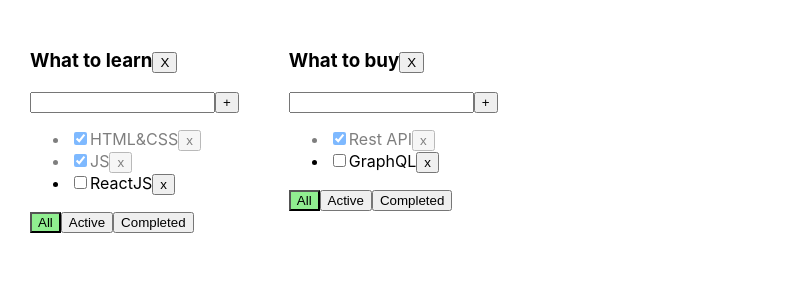
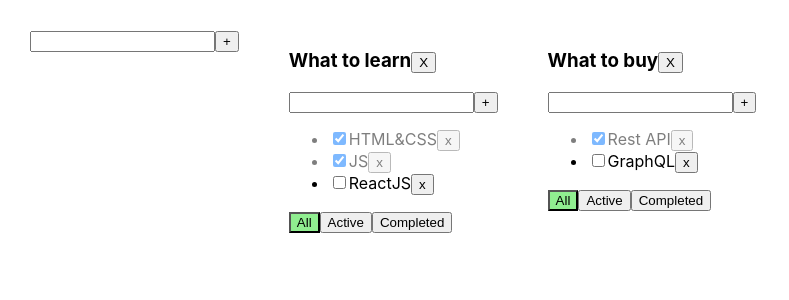
Before and after one commit to Kolibri2048/TodoList-solo-leveling, a React (Create React App) app: page / in a window 1280 px wide. Shown: the top 300 px of the page, without its empty margins (0-789 px from the left). Built offline with nearby package versions, Linux system fonts and the light colour scheme.

Commit message:
etap thuethday week 2 start

```diff
--- /dev/null
+++ b/src/AddItemForm.tsx
@@ -0,0 +1,46 @@
+import { ChangeEvent, KeyboardEvent, useState } from 'react'
+import {Button} from "./Button";
+
+type PropsType = {
+    addTask: (newTitle: string, todoListID: string) => void
+    todolistID: string
+}
+
+export const AddItemForm = (props: PropsType) => {
+    const [taskTitle, setTaskTitle] = useState('')
+    const [error, setError] = useState<string | null>(null)
+
+    const addTaskHandler = () => {
+        if (taskTitle.trim() !== '') {
+            props.addTask(props.todolistID, taskTitle.trim())
+            setTaskTitle('')
+        } else {
+            setError('Title is required')
+        }
+    }
+
+    const changeTaskTitleHandler = (event: ChangeEvent<HTMLInputElement>) => {
+        setTaskTitle(event.currentTarget.value)
+    }
+
+    const addTaskOnKeyUpHandler = (event: KeyboardEvent<HTMLInputElement>) => {
+        setError(null)
+        if (event.key === 'Enter') {
+            addTaskHandler()
+        }
+    }
+
+    return (
+        <div>
+
+            <input
+                className={error ? 'error': ''}
+                value={taskTitle}
+                onChange={changeTaskTitleHandler}
+                onKeyUp={addTaskOnKeyUpHandler}
+            />
+            <Button title={'+'} onClick={addTaskHandler}/>
+            {error && <div className={'error-message'}>{error}</div> }
+        </div>
+    )
+}
--- a/src/App.tsx
+++ b/src/App.tsx
@@ -2,6 +2,7 @@ import './App.css';
 import {Todolist} from "./Todolist";
 import {useState} from "react";
 import {v1} from "uuid";
+import {AddItemForm} from "./AddItemForm";
 
 export type TaskType = {
     id: string
@@ -26,7 +27,7 @@ function App() {
     let todolistID1 = v1()
     let todolistID2 = v1()
 
-    let [todolists, setTodolists] = useState<TodoListType[]>([
+    let [todoLists, setTodoLists] = useState<TodoListType[]>([
         {id: todolistID1, title: 'What to learn', filter: 'all'},
         {id: todolistID2, title: 'What to buy', filter: 'all'},
     ])
@@ -46,11 +47,7 @@ function App() {
 
     const removeTask = (todolistID: string, taskId: string) => {
         setTasks({...tasks, [todolistID]: tasks[todolistID].filter(el => el.id !== taskId)})
-        // 	const filteredTasks = tasks[0].filter((task) => {
-        // 		return task.id !== taskId
-        // 	})
-        // 	setTasks(filteredTasks)
-        // }
+
     }
     const addTask = (todolistID: string, title: string) => {
         let newTask = {
@@ -59,29 +56,39 @@ function App() {
         	isDone: false
         }
 		setTasks({...tasks, [todolistID] : [newTask, ...tasks[todolistID] ]})
-        // const newTasks = [newTask, ...tasks]
-        // setTasks(newTasks)
+
     }
 
     const changeFilter = (todoListId: string, filter: FilterValuesType) => {
-        setTodolists(todolists.map(el => el.id === todoListId ? {...el, filter: filter} : el))
+        setTodoLists(todoLists.map(el => el.id === todoListId ? {...el, filter: filter} : el))
     }
 
     const changeTaskStatus = (todolistID: string, taskId: string, isDone: boolean) => {
         setTasks({...tasks, [todolistID] : tasks[todolistID].map(el => el.id === taskId ? {...el, isDone} : el)})
-        // 	const newState = tasks.map(t => t.id == taskId ? {...t, isDone: taskStatus} : t)
-        // 	setTasks(newState)
+
     }
 
     const removeTodolist = (todolistID: string) => {
-        setTodolists(todolists.filter(el => el.id !== todolistID))
+        setTodoLists(todoLists.filter(el => el.id !== todolistID))
         delete tasks[todolistID]
+    }
+
+    const addTodoList = (title: string) => {
+        const todolistId = v1()
+        let newTodo:TodoListType  = {
+            id: todolistId,
+            title,
+            filter: 'all',
+        }
+        setTodoLists([...todoLists,newTodo])
+        setTasks({...tasks, [todolistId]: []})
     }
 
 
     return (
         <div className="App">
-            {todolists.map(el => {
+            <AddItemForm addTask={addTodoList} todolistID={'ssdsd'}/>
+            {todoLists.map(el => {
                 let tasksForTodolist = tasks[el.id]
                 if (el.filter === 'active') {
                     tasksForTodolist = tasks[el.id].filter(task => !task.isDone)
--- a/src/Todolist.tsx
+++ b/src/Todolist.tsx
@@ -1,6 +1,7 @@
 import {FilterValuesType, TaskType} from "./App";
 import {ChangeEvent, KeyboardEvent, useState} from "react";
 import {Button} from "./Button";
+import {AddItemForm} from "./AddItemForm";
 
 type PropsType = {
 	title: string
@@ -18,28 +19,28 @@ type PropsType = {
 export const Todolist = (props: PropsType) => {
 	const {tasks, filter, removeTask, changeFilter, addTask, changeTaskStatus, removeTodolist} = props
 
-	const [taskTitle, setTaskTitle] = useState('')
-	const [error, setError] = useState<string | null>(null)
-
-	const addTaskHandler = () => {
-		if (taskTitle.trim() !== '') {
-			addTask(props.todoListID, taskTitle.trim())
-			setTaskTitle('')
-		} else {
-			setError('Title is required')
-		}
-	}
-
-	const changeTaskTitleHandler = (event: ChangeEvent<HTMLInputElement>) => {
-		setTaskTitle(event.currentTarget.value)
-	}
-
-	const addTaskOnKeyUpHandler = (event: KeyboardEvent<HTMLInputElement>) => {
-		setError(null)
-		if (event.key === 'Enter') {
-			addTaskHandler()
-		}
-	}
+	// const [taskTitle, setTaskTitle] = useState('')
+	// const [error, setError] = useState<string | null>(null)
+	//
+	// const addTaskHandler = () => {
+	// 	if (taskTitle.trim() !== '') {
+	// 		addTask(props.todoListID, taskTitle.trim())
+	// 		setTaskTitle('')
+	// 	} else {
+	// 		setError('Title is required')
+	// 	}
+	// }
+	//
+	// const changeTaskTitleHandler = (event: ChangeEvent<HTMLInputElement>) => {
+	// 	setTaskTitle(event.currentTarget.value)
+	// }
+	//
+	// const addTaskOnKeyUpHandler = (event: KeyboardEvent<HTMLInputElement>) => {
+	// 	setError(null)
+	// 	if (event.key === 'Enter') {
+	// 		addTaskHandler()
+	// 	}
+	// }
 
 	const changeFilterTasksHandler = (filter: FilterValuesType) => {
 		changeFilter( props.todoListID, filter)
@@ -58,14 +59,15 @@ export const Todolist = (props: PropsType) => {
 
 			</h3>
 			<div>
-				<input
-					className={error ? 'error': ''}
-					value={taskTitle}
-					onChange={changeTaskTitleHandler}
-					onKeyUp={addTaskOnKeyUpHandler}
-				/>
-				<Button title={'+'} onClick={addTaskHandler}/>
-				{error && <div className={'error-message'}>{error}</div> }
+				<AddItemForm addTask={props.addTask} todolistID={props.todoListID}/>
+				{/*<input*/}
+				{/*	className={error ? 'error': ''}*/}
+				{/*	value={taskTitle}*/}
+				{/*	onChange={changeTaskTitleHandler}*/}
+				{/*	onKeyUp={addTaskOnKeyUpHandler}*/}
+				{/*/>*/}
+				{/*<Button title={'+'} onClick={addTaskHandler}/>*/}
+				{/*{error && <div className={'error-message'}>{error}</div> }*/}
 			</div>
 			{
 				tasks.length === 0
```
